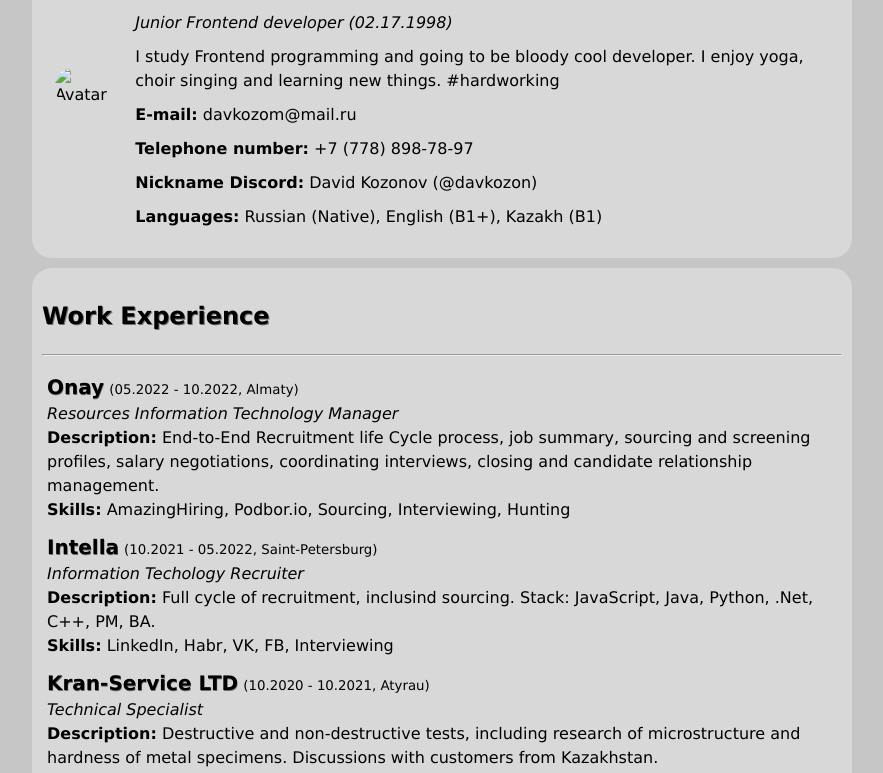
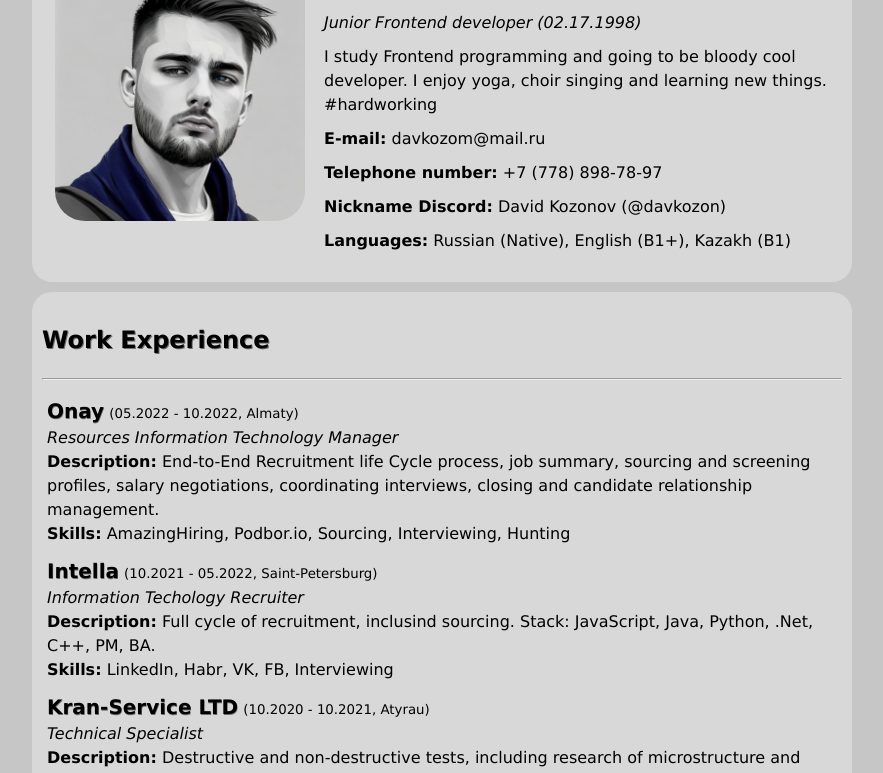
Before and after one commit to davkozon/rsschool-cv, a plain HTML site: page index.html in a window 1280 px wide. Shown: the part 103-876 px from the top of the page, without its empty margins (178-1061 px from the left). Drawn offline with Linux system fonts and the light colour scheme; files that its build step writes are made by us from their sources.

Commit message:
feat: fix

```diff
--- a/index.html
+++ b/index.html
@@ -9,7 +9,7 @@
 <div class="main">
  <table>
    <tr>
-     <td> <img src="./davkozon/rsschool-cv/assets/IMG_5368.JPG" alt="Avatar" class="Avatar">
+     <td> <img src="./assets/IMG_5368.JPG" alt="Avatar" class="Avatar">
     </td>
      <td>
        <h1>David Kozonov
```
